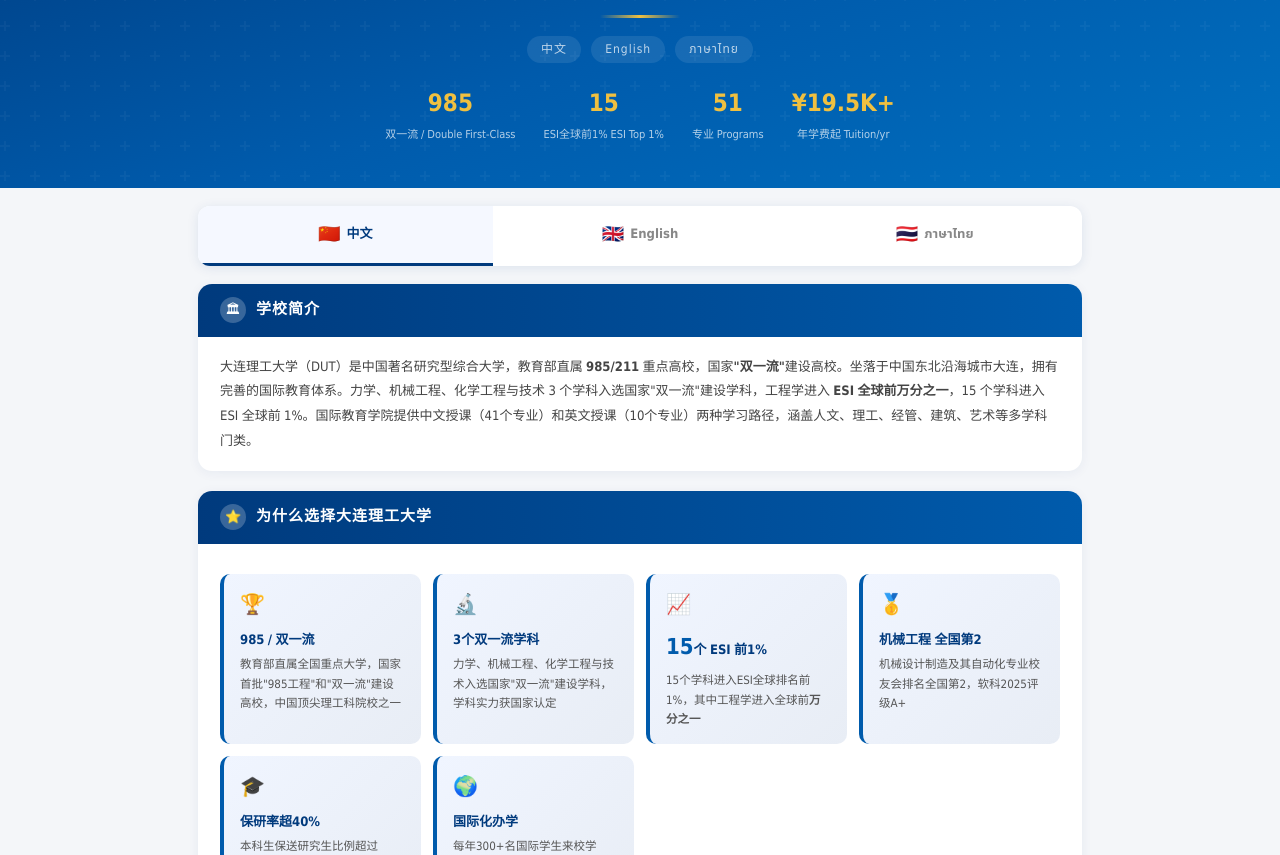
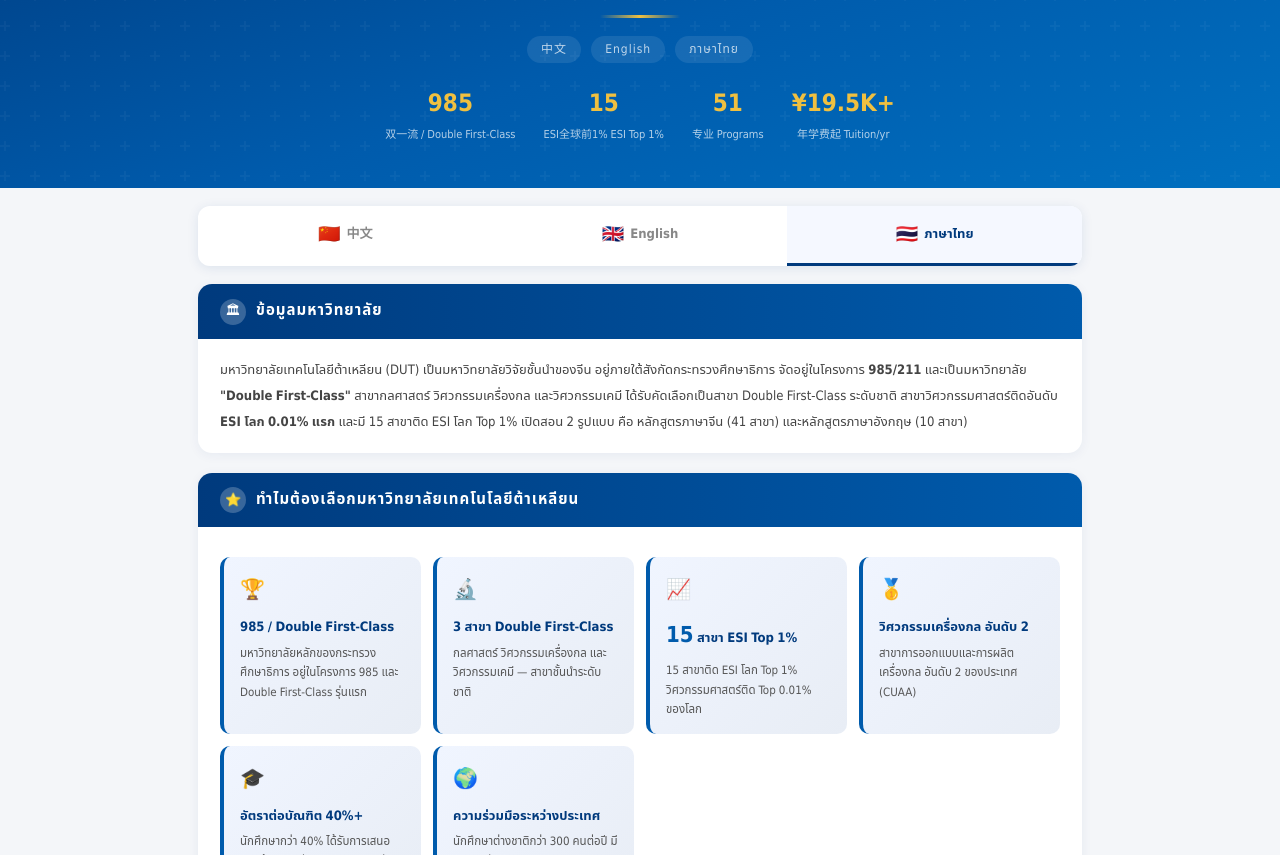
Before and after one commit to fun4ym/visitChina, a plain HTML site: page schools/dlut.html in a window 1280 px wide. Shown: the part 245-1100 px from the top of the page. Drawn offline with Linux system fonts and the light colour scheme.

Commit message:
默认页签改为泰文 (ภาษาไทย)
- dlut.html: lang-btn 泰文默认 active, panel-th 默认 active, panel-zh 移除 active
- index.html: html lang 改为 th

```diff
--- a/schools/dlut.html
+++ b/schools/dlut.html
@@ -1,5 +1,5 @@
 <!DOCTYPE html>
-<html lang="zh-CN">
+<html lang="th">
 <head>
 <meta charset="UTF-8">
 <meta name="viewport" content="width=device-width,initial-scale=1.0">
@@ -57,13 +57,13 @@
 
   <!-- Language Switch -->
   <div class="lang-bar">
-    <div class="lang-btn active" data-lang="zh"><span class="flag">🇨🇳</span>中文</div>
+    <div class="lang-btn" data-lang="zh"><span class="flag">🇨🇳</span>中文</div>
     <div class="lang-btn" data-lang="en"><span class="flag">🇬🇧</span>English</div>
-    <div class="lang-btn" data-lang="th"><span class="flag">🇹🇭</span>ภาษาไทย</div>
+    <div class="lang-btn active" data-lang="th"><span class="flag">🇹🇭</span>ภาษาไทย</div>
   </div>
 
   <!-- ═══ 中文面板 ═══ -->
-  <div class="panel active" id="panel-zh" lang="zh">
+  <div class="panel" id="panel-zh" lang="zh">
 
     <div class="section">
       <div class="section-header"><div class="ic">🏛</div><h3>学校简介</h3></div>
@@ -467,7 +467,7 @@
   </div><!-- /English -->
 
   <!-- ═══ Thai Panel ═══ -->
-  <div class="panel" id="panel-th" lang="th">
+  <div class="panel active" id="panel-th" lang="th">
     <div class="section">
       <div class="section-header"><div class="ic">🏛</div><h3>ข้อมูลมหาวิทยาลัย</h3></div>
       <div class="section-body">
```
Also changed, not shown: index.html (+1 -1 lines).
